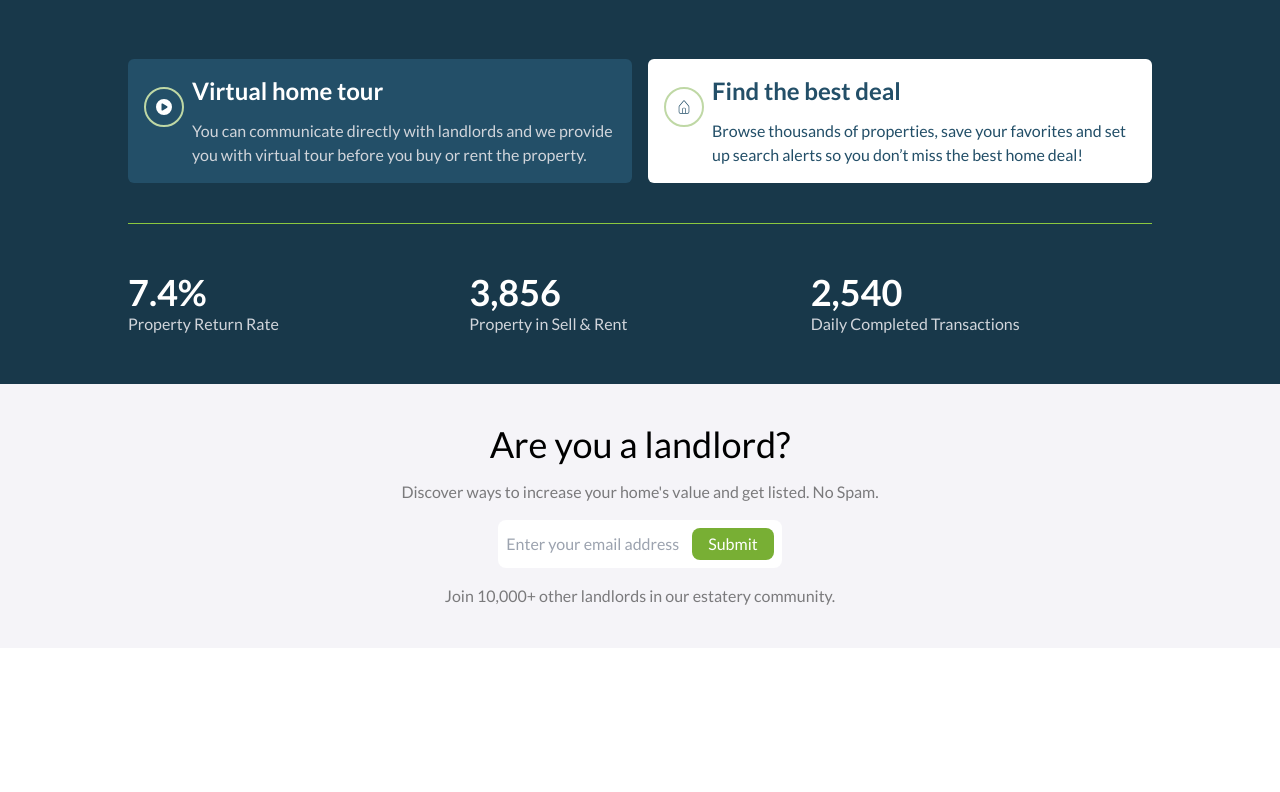
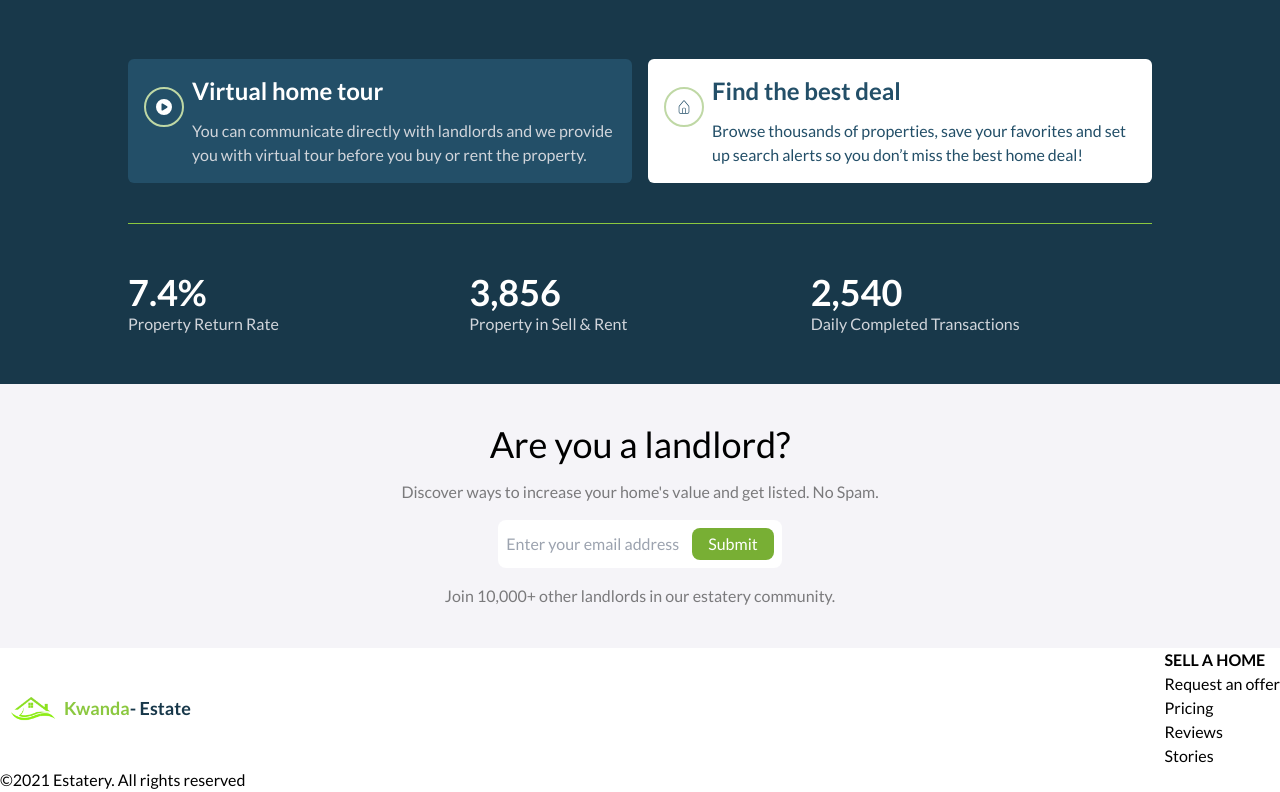
Before and after one commit to manzitresor/real-state-app-frontend, a React (Vite) app: page /home in a window 1280 px wide. Shown: the part 2709-3501 px from the top of the page. Before the commit the page ends 3357 px from the top, so only its background shows below. Built offline with nearby package versions, Linux system fonts and the light colour scheme.

Commit message:
chore: add footer content

```diff
--- /dev/null
+++ b/src/pages/home/Footer.tsx
@@ -0,0 +1,26 @@
+import logo from '../../assets/logo.png'
+
+export default function Footer() {
+  return (
+    <section>
+      <div className='flex justify-between'>
+        <div className="flex items-center text-lg font-bold text-secondary-blue-600 mr-4">
+          <img src={logo} alt="kwanda-estate-logo" width={64} />
+          <span className="text-green-primary-400">Kwanda </span>- Estate
+        </div>
+        <div>
+          <ul>
+            <li className='font-bold'>SELL A HOME</li>
+            <li>Request an offer</li>
+            <li>Pricing</li>
+            <li>Reviews</li>
+            <li>Stories</li>
+          </ul>
+        </div>
+      </div>
+      <div>
+        <p>©2021 Estatery. All rights reserved</p>
+      </div>
+    </section>
+  )
+}
--- a/src/pages/home/Home.tsx
+++ b/src/pages/home/Home.tsx
@@ -1,6 +1,7 @@
 import Navbar from '../../components/shared/Navbar'
 import Contact from './Contact'
 import ExploreSection from './ExploreSection'
+import Footer from './Footer'
 import HeroSection from './HeroSection'
 import LandlordsSection from './LandlordsSection'
 import NewSection from './NewSection'
@@ -16,6 +17,7 @@ export default function Home() {
       <ExploreSection/>
       <LandlordsSection/>
       <Contact/>
+      <Footer/>
     </main>
   )
 }
```
